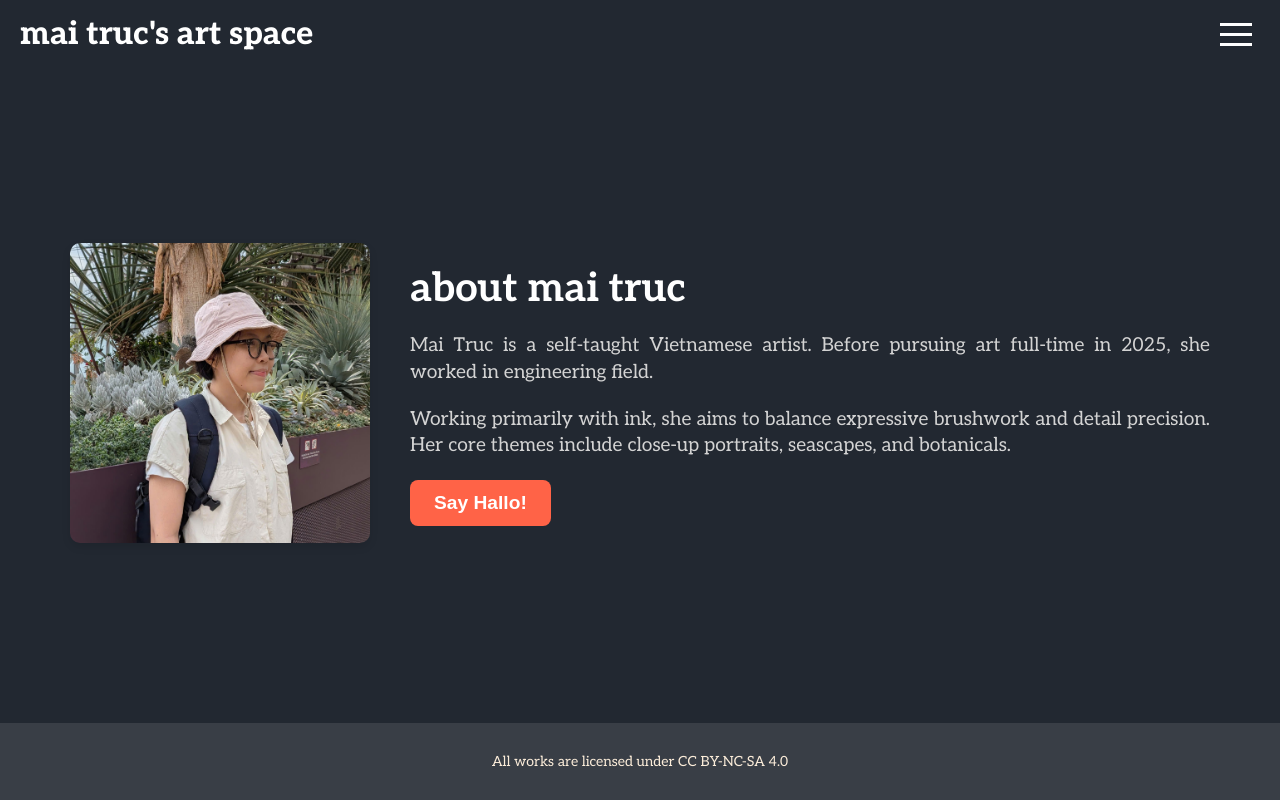
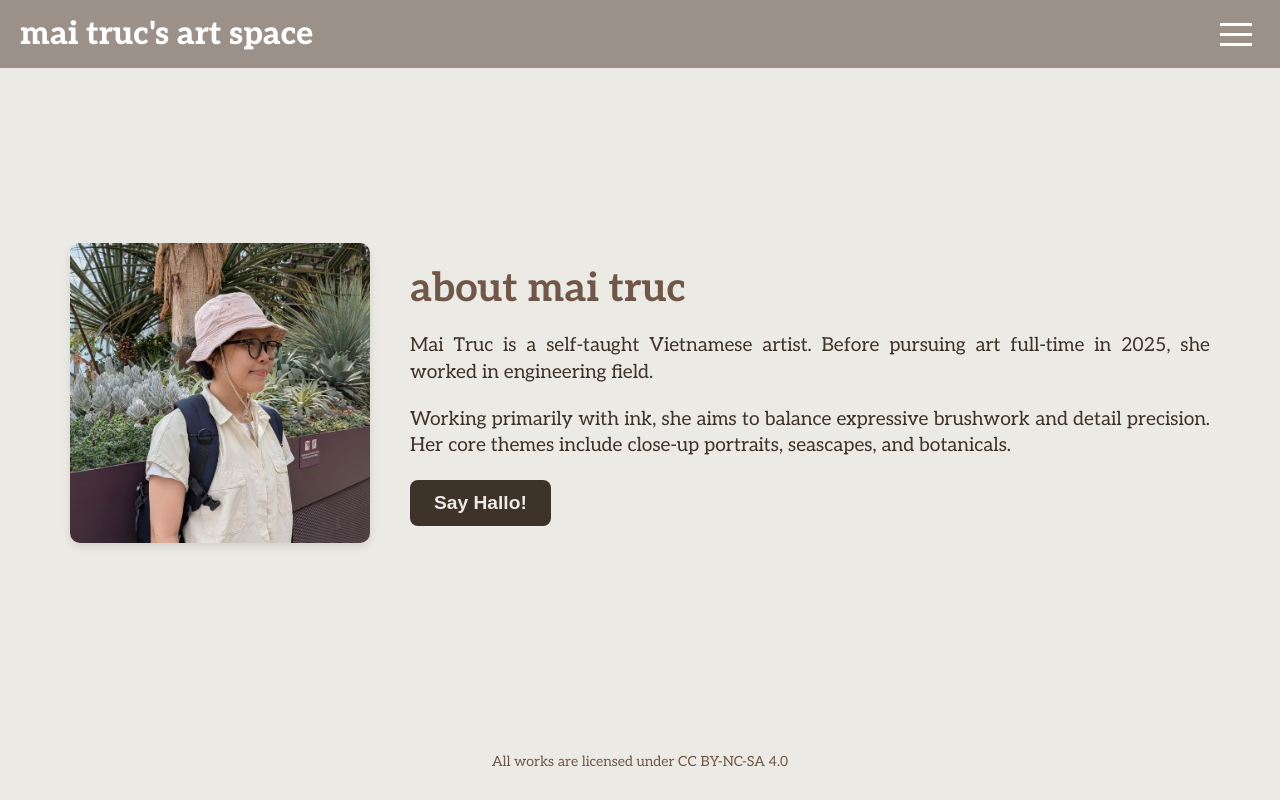
Before and after one commit to maitruc-notes/portfolio, a React (Vite) app: page /about in a window 1280 px wide. Built offline with nearby package versions, Linux system fonts and the light colour scheme.

Commit message:
change color scheme

```diff
--- a/src/css/About.module.css
+++ b/src/css/About.module.css
@@ -36,7 +36,7 @@
 .textWrapper h1 {
     font-size: 2em;
     margin-bottom: 20px;
-    color: white;
+    color: #705748;
 }
 
 .textWrapper p {
@@ -44,13 +44,13 @@
     line-height: 1.4;
     margin-bottom: 20px;
     text-align: justify;
-    color: lightgray;
+    color: #3e3329;
 }
 
 .contactButton {
     padding: 12px 24px;
-    background-color: tomato;
-    color: white;
+    background-color: #3e3329;
+    color: #ebeae4;
     border: none;
     border-radius: 8px;
     cursor: pointer;
--- a/src/css/Footer.module.css
+++ b/src/css/Footer.module.css
@@ -1,6 +1,6 @@
 .footer {
-    background-color: #393E46;
-    color: #fcedda;
+    background-color: #ebeae4;
+    color: #705748;
     padding: 10px 0;
     text-align: center;
 }
--- a/src/css/Header.module.css
+++ b/src/css/Header.module.css
@@ -3,7 +3,7 @@
     justify-content: space-between;
     align-items: center;
     padding: 10px 20px;
-    background-color: #222831;
+    background-color: #9c9189;
     color: white;
     position: relative;
 }
@@ -21,7 +21,7 @@
     right: -100%;
     width: 100%;
     height: 100%;
-    background-color: #393E46;
+    background-color: #e0d5c5;
     padding: 0;
     justify-content: center;
     align-items: center;
@@ -40,15 +40,15 @@ nav ul {
 }
 
 nav ul li {
-    color: white;
+    color: #3e3329;
     font-size: 24px;
     cursor: pointer;
     margin: 40px;
     text-align: center;
-    text-transform: uppercase;
+    text-transform: lowercase;
 }
 
 nav ul li a {
-    color: white;
+    color: #3e3329;
     text-decoration: none;
 }
--- a/src/css/Loader.module.css
+++ b/src/css/Loader.module.css
@@ -33,6 +33,6 @@
 
 .text {
     margin-top: 20px;
-    color: #ffffff;
+    color: #3e3329;
     font-size: 18px;
 }
--- a/src/css/ScrollToTop.module.css
+++ b/src/css/ScrollToTop.module.css
@@ -2,8 +2,8 @@
     position: fixed;
     bottom: 30px;
     right: 20px;
-    background-color: #fcedda;
-    color: #393E46;
+    background-color: #3e3329;
+    color: #ebeae4;
     padding: 15px;
     border-radius: 10px;
     cursor: pointer;
--- a/src/index.css
+++ b/src/index.css
@@ -8,5 +8,5 @@
 .App {
   font-family: "Aleo", serif;
   font-optical-sizing: auto;
-  background-color: #222831;
+  background-color: #ebeae4;
 }
```
